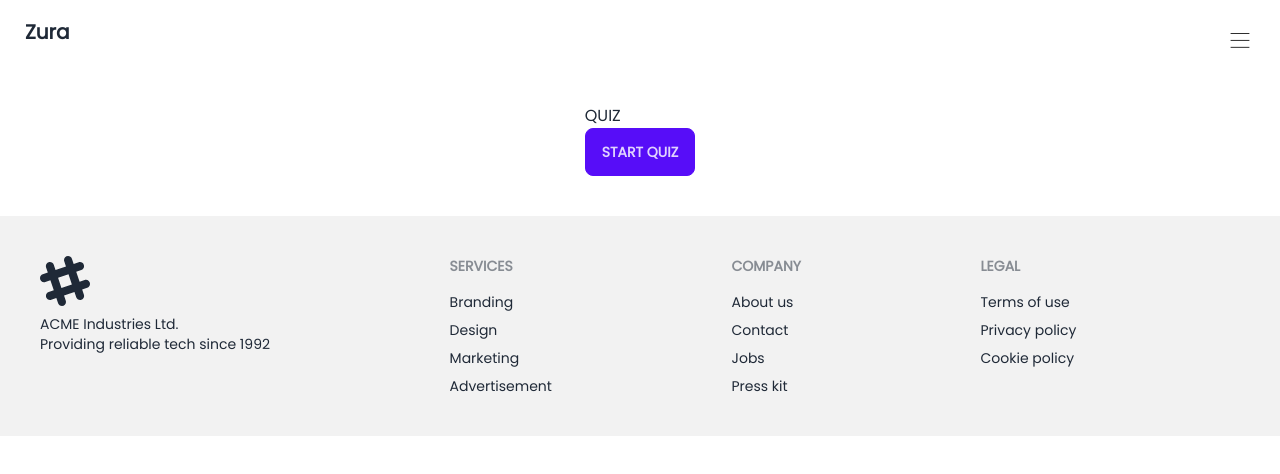
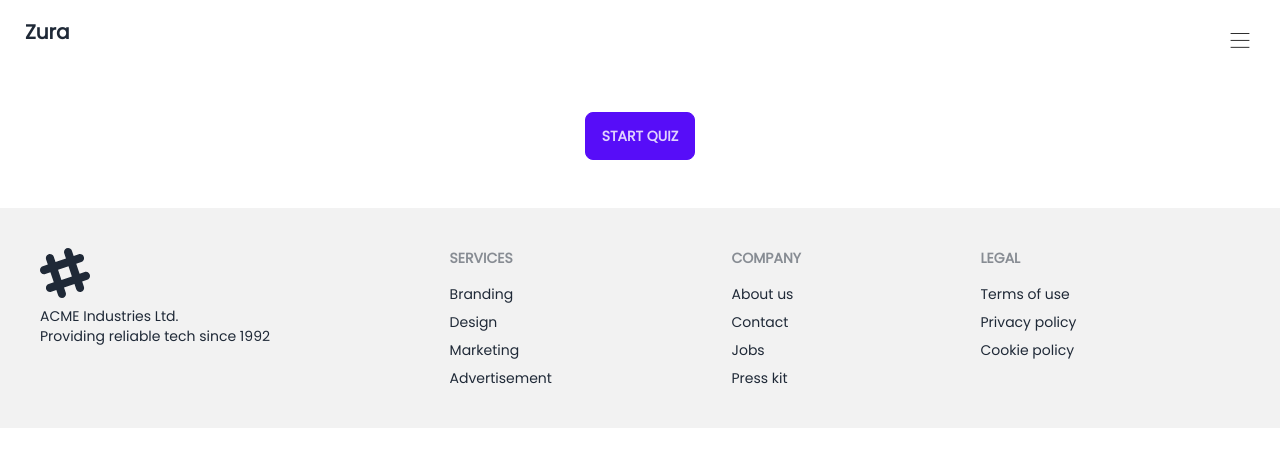
Before and after one commit to Tanmaydeep-Singh/Manta-X-Zura, a Next.js app: page /home in a window 1280 px wide. Shown: the top 474 px of the page. Built offline with nearby package versions, Linux system fonts and the light colour scheme.

Commit message:
dev: quiz button edited

```diff
--- a/src/components/Quiz/index.tsx
+++ b/src/components/Quiz/index.tsx
@@ -1,6 +1,5 @@
 import React, { useState } from 'react'
 import QuizBoard from './QuizBoard'
-import { motion } from 'framer-motion';
 
 function Quiz() {
     const [quizState, setQuizState] = useState(false);
@@ -15,16 +14,13 @@ function Quiz() {
           <QuizBoard />
         ) : (
           <div>
-            <h1>QUIZ</h1>
-            <motion.button
+            <button
               type='button'
-              className='btn btn-primary'
+              className='btn btn-primary m-2'
               onClick={startQuiz}
-              whileHover={{ scale: 1.1 }}
-              whileTap={{ scale: 0.9 }}
             >
               Start Quiz
-            </motion.button>
+            </button>
           </div>
         )}
       </div>
```
